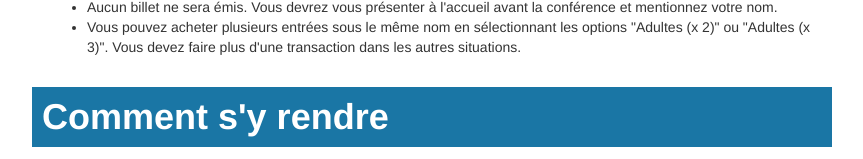
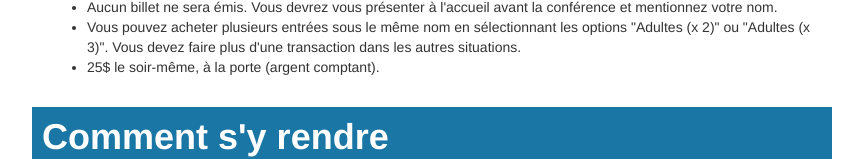
Before and after one commit to davidlepine/audreyconf, a plain HTML site: page index.html in a window 1280 px wide. Shown: the part 1122-1281 px from the top of the page, without its empty margins (208-1071 px from the left). Drawn offline with nearby package versions, Linux system fonts and the light colour scheme; grey boxes are pictures that could not be loaded.

Commit message:
Update index.html

```diff
--- a/index.html
+++ b/index.html
@@ -109,6 +109,9 @@
                     <li>
                         Vous pouvez acheter plusieurs entrées sous le même nom en sélectionnant les options "Adultes (x 2)" ou "Adultes (x 3)". Vous devez faire plus d'une transaction dans les autres situations.
                     </li>
+                    <li>
+                        25$ le soir-même, à la porte (argent comptant).
+                    </li>
                 </ul>
             </div>
         </div>
```
